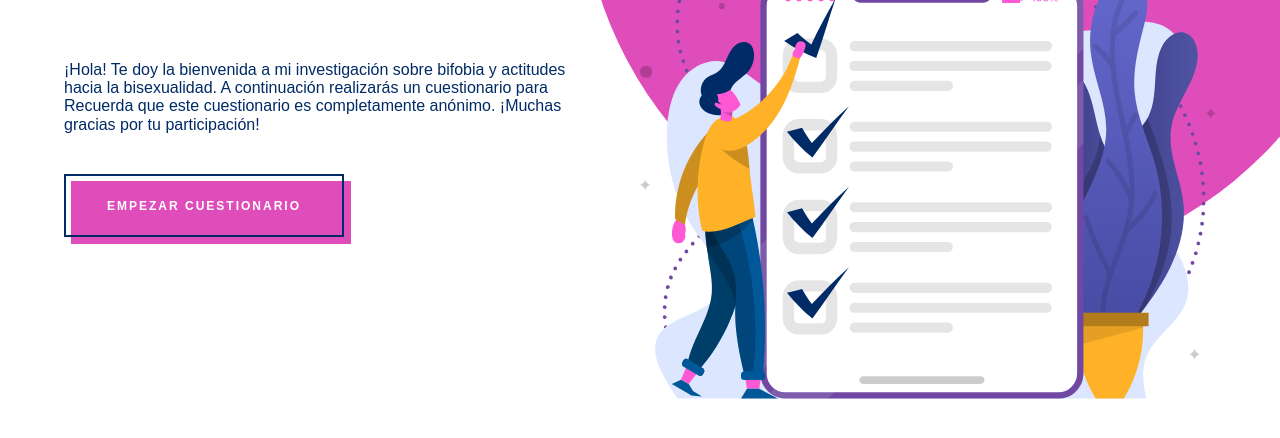
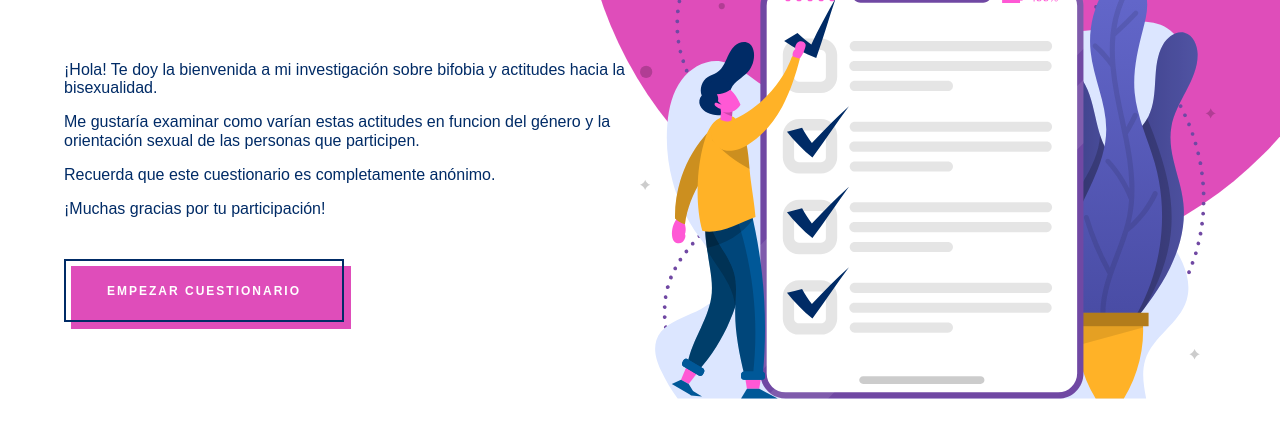
Before and after one commit to silviamartinlence/cuestionario, a plain HTML site: page index.html in a window 1280 px wide. Shown: the part 328-766 px from the top of the page. Drawn offline with nearby package versions, Linux system fonts and the light colour scheme; a web font is replaced by a local one.

Commit message:
update main text and links

```diff
--- a/index.html
+++ b/index.html
@@ -15,12 +15,13 @@
             <seciton class="cuestionario__hero__content__wrapper">
                 <div class="cuestionario__hero__content">
                     <h1 class="cuestionario__hero__content__heading">Cuestionario sobre bifobia</h1>
-                    <p class="cuestionario__hero__content__text">
-                        ¡Hola! Te doy la bienvenida a mi investigación sobre bifobia y actitudes hacia la bisexualidad.
-                        A continuación realizarás un cuestionario para
-                        Recuerda que este cuestionario es completamente anónimo.
-                        ¡Muchas gracias por tu participación!
-                    </p>
+                    <div class="cuestionario__hero__content__text__wrapper">
+                        <p>¡Hola! Te doy la bienvenida a mi investigación sobre bifobia y actitudes hacia la bisexualidad.</p>
+                        <p>Me gustaría examinar como varían estas actitudes en funcion del género y la orientación sexual de las personas que
+                        participen.</p>
+                        <p>Recuerda que este cuestionario es completamente anónimo.</p>
+                        <p>¡Muchas gracias por tu participación!</p>
+                    </div>
                     <a class="cuestionario__hero__content__link button" href="#" id="linkCuestionario" href="#">
                         <div class="bottom"></div>
                         <div class="top">
--- a/script.js
+++ b/script.js
@@ -3,8 +3,8 @@ var link = document.getElementById('linkCuestionario');
 
 // Create url array
 var urls = [
-    'https://www.google.com/',
-    'https://www.facebook.com/'
+    'https://forms.gle/eLmWVDVB4ZegHjd19',
+    'https://forms.gle/fk6j7D4KRCAGsvJm7'
 ];
 
 // Get random url from array
--- a/styles.css
+++ b/styles.css
@@ -126,12 +126,12 @@ body {
     border-bottom: 2px solid #DF4DBA;
 }
 
-.cuestionario__hero__content__text {
+.cuestionario__hero__content__text__wrapper {
     margin-bottom: 2rem;
 }
 
 @media (min-width: 750px) {
-    .cuestionario__hero__content__text {
+    .cuestionario__hero__content__text_wrapper {
         width: 90%;
     }
 }
```
